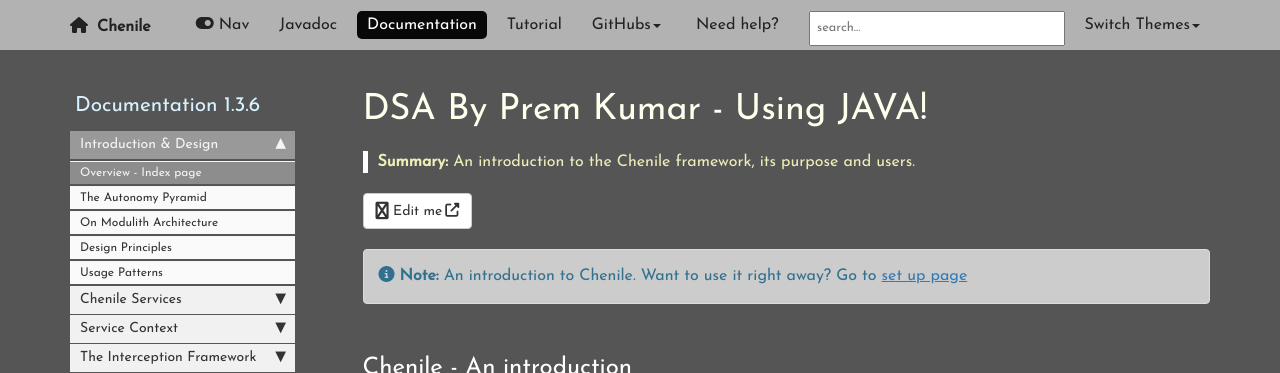
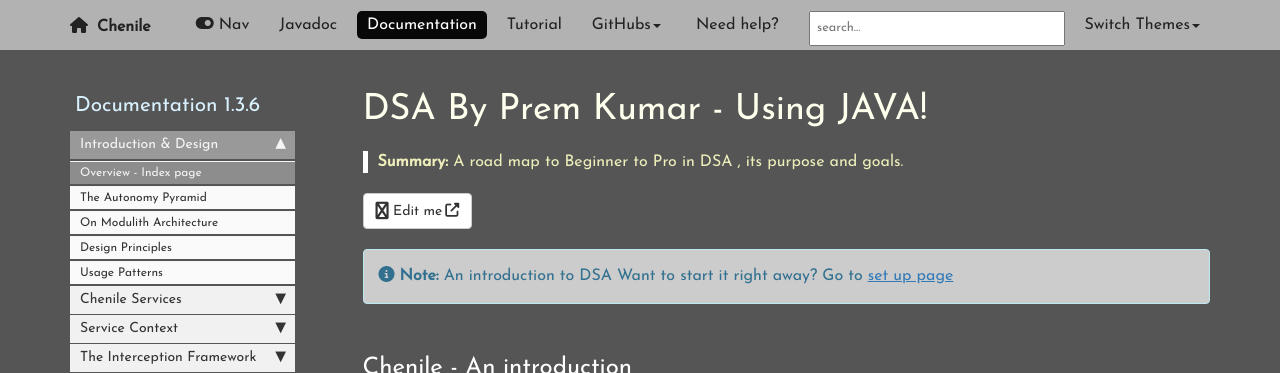
Before and after one commit to CherupallyPremkumar/cherupallypremkumar.github.io, a Jekyll site: the page built from index.html, in a window 1280 px wide and 900 px high. Shown: the top 373 px of the window. Built offline with Jekyll 4.4.1, drawn with Linux system fonts in a browser that asks for light colours; comment, search, counter and statistics services are not loaded.

Commit message:
Update index.html

```diff
--- a/index.html
+++ b/index.html
@@ -5,9 +5,9 @@
 toc: false
 permalink: /index.html
 folder: chenile
-summary: An introduction to the Chenile framework, its purpose and users.
+summary: A road map to Beginner to Pro in DSA , its purpose and goals.
 ---
-{% include note.html content="An introduction to Chenile. Want to use it right away? Go to <a href='app-gen-landing-page.html'>set up page</a>" %}
+{% include note.html content="An introduction to DSA Want to start it right away? Go to <a href='app-gen-landing-page.html'>set up page</a>" %}
 
 <div class="row">
     <div class="col-lg-12">
```
